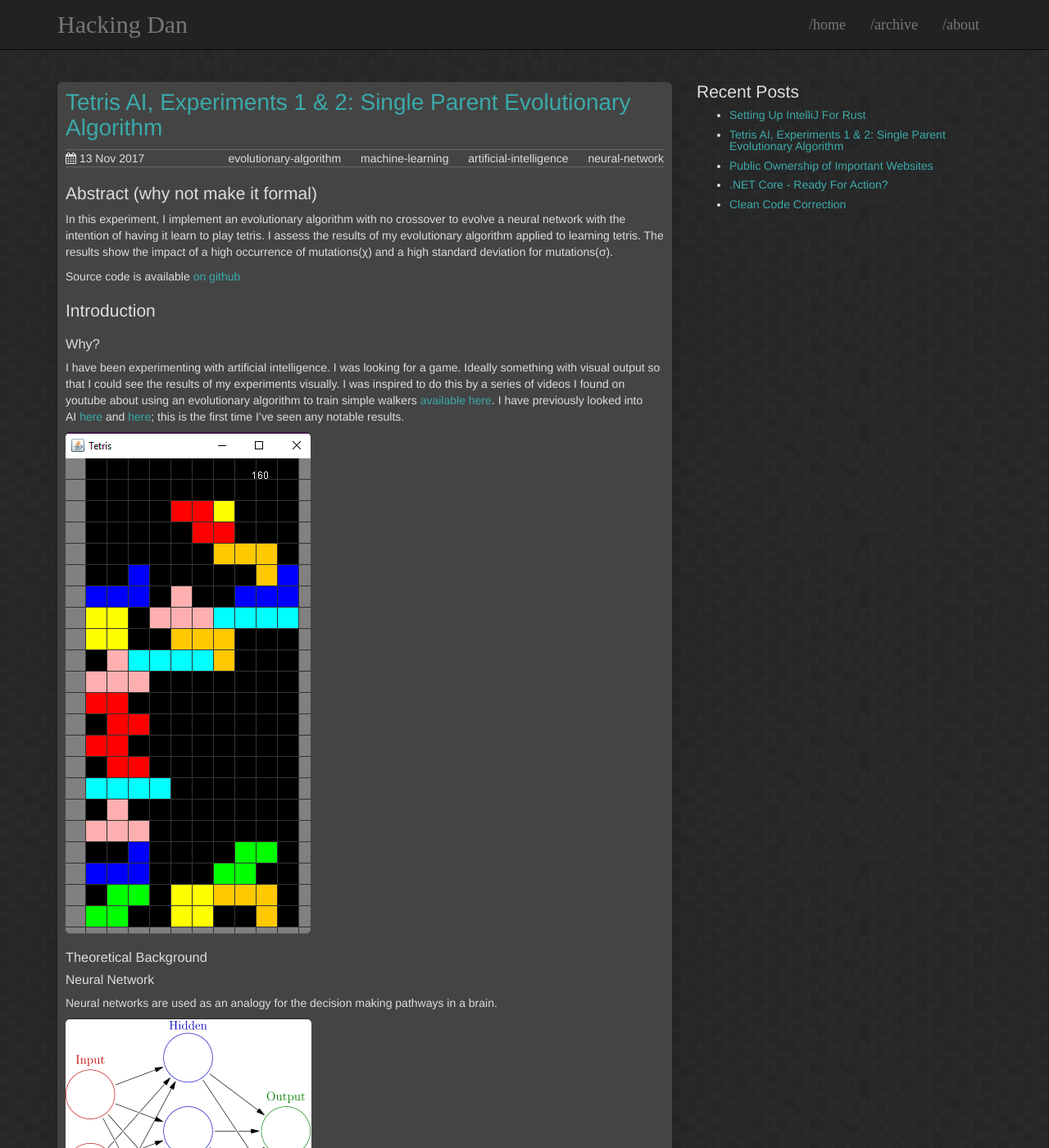
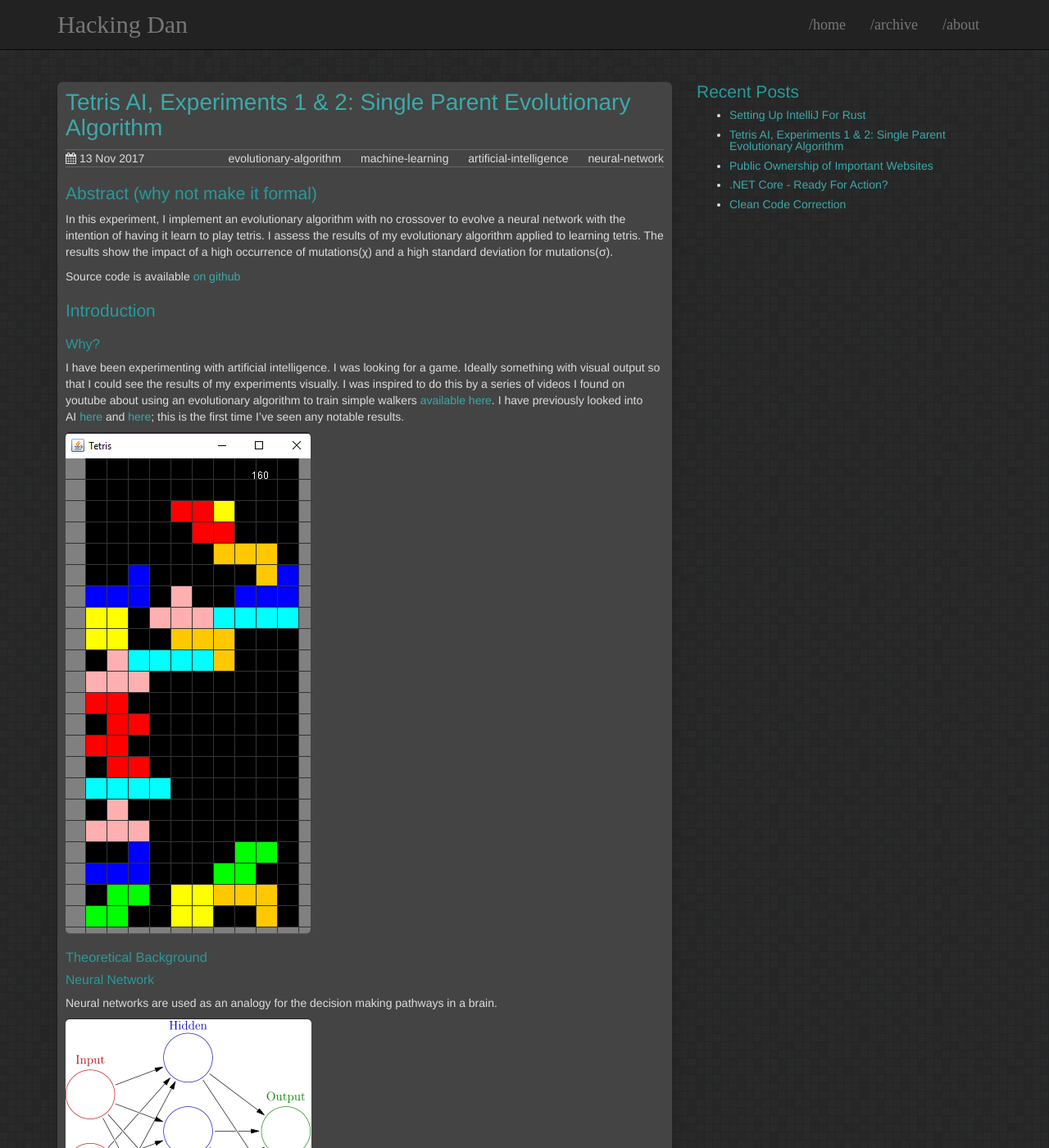
Before and after one commit to cohen990/cohen990.github.io, a Jekyll site: the page built from _posts/2017-11-13-tetris-ai-experiment-1-2-single-parent-evolutionary-algorithm.md, in a window 1280 px wide and 1400 px high. Shown: the whole window at 82% size. Built offline with Jekyll 4.4.1, drawn with Linux system fonts in a browser that asks for light colours.

Commit message:
make layout clearer using coloured titles

```diff
--- a/assets/css/theme.scss
+++ b/assets/css/theme.scss
@@ -25,6 +25,7 @@ $accent-color: #3CA9A9;    // original =)
 //$accent-color: #52B54B;  // green
 
 $font-color: #dddddd;
+$title-color: #289a9a;
 $background-color: #292929;
 $post-panel-color: #444;
 $footer-background-color: #292c2f;
@@ -62,6 +63,10 @@ h3 { font-size: 1.17em; }
 h4 { font-size: 1.12em; }
 h5 { font-size: .83em; }
 h6 { font-size: .75em; }
+
+h1, h2, h3, h4, h5, h6 {
+  color: $title-color;
+}
 
 img {
   display: inline-block;
```
